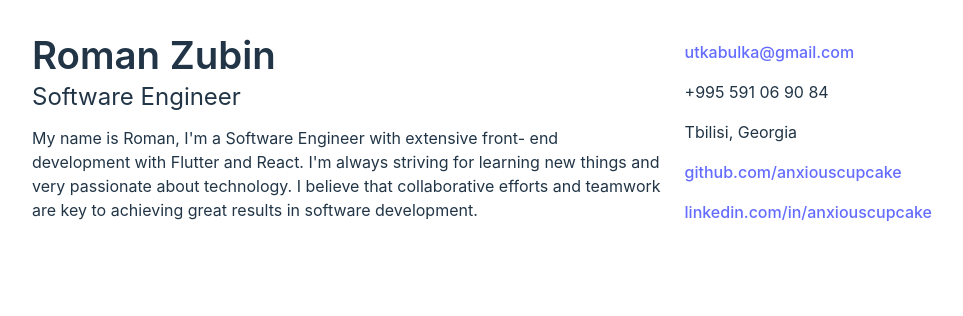
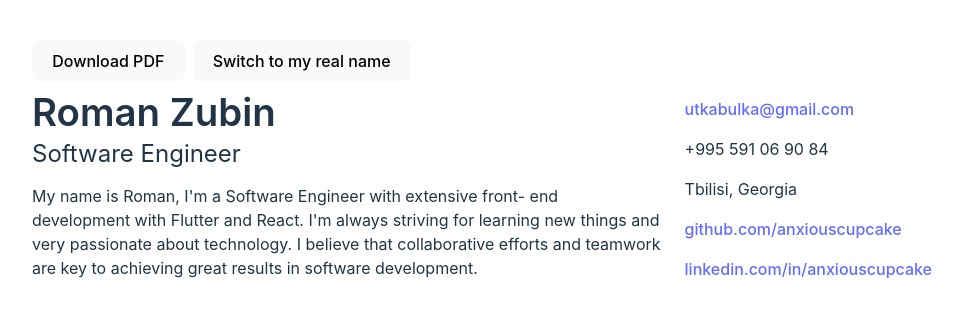
Before and after one commit to anxiouscupcake/anxiouscupcake.github.io, a React (Vite) app: page / in a window 1280 px wide. Shown: the top 316 px of the page, without its empty margins (158-1121 px from the left). Built offline with nearby package versions, Linux system fonts and the light colour scheme.

Commit message:
add switch between names

```diff
--- a/src/pages/resume/ResumePage.tsx
+++ b/src/pages/resume/ResumePage.tsx
@@ -9,12 +9,23 @@ import {
   PHONE_NUMBER,
   SURNAME,
 } from '../../Constants'
+import { useState } from 'react'
 
-function ResumePage() {
-  let useLegalName = true
+export default function ResumePage() {
+  const [useLegalName, setUseLegalName] = useState(true)
+
+  function handleUseLegalNameChange() {
+    setUseLegalName(!useLegalName)
+  }
 
   return (
     <div className='resume'>
+      <div className='controls'>
+        <button>Download PDF</button>
+        <button onClick={handleUseLegalNameChange}>
+          {useLegalName ? 'Switch to my real name' : 'Switch to my legal name'}
+        </button>
+      </div>
       <div className='header'>
         <div className='summary-block'>
           <h1>{getFullName(useLegalName)}</h1>
@@ -53,5 +64,3 @@ function ResumePage() {
 function getFullName(isLegalName: boolean): string {
   return isLegalName ? `${LEGAL_NAME} ${SURNAME}` : `${NAME} ${SURNAME}a`
 }
-
-export default ResumePage
--- a/src/styles/Resume.css
+++ b/src/styles/Resume.css
@@ -1,3 +1,10 @@
+.controls {
+  display: flex;
+  flex-direction: row;
+  gap: 8px;
+  margin: 8px 0 8px 0;
+}
+
 .header {
   display: flex;
   flex-direction: row;
```
